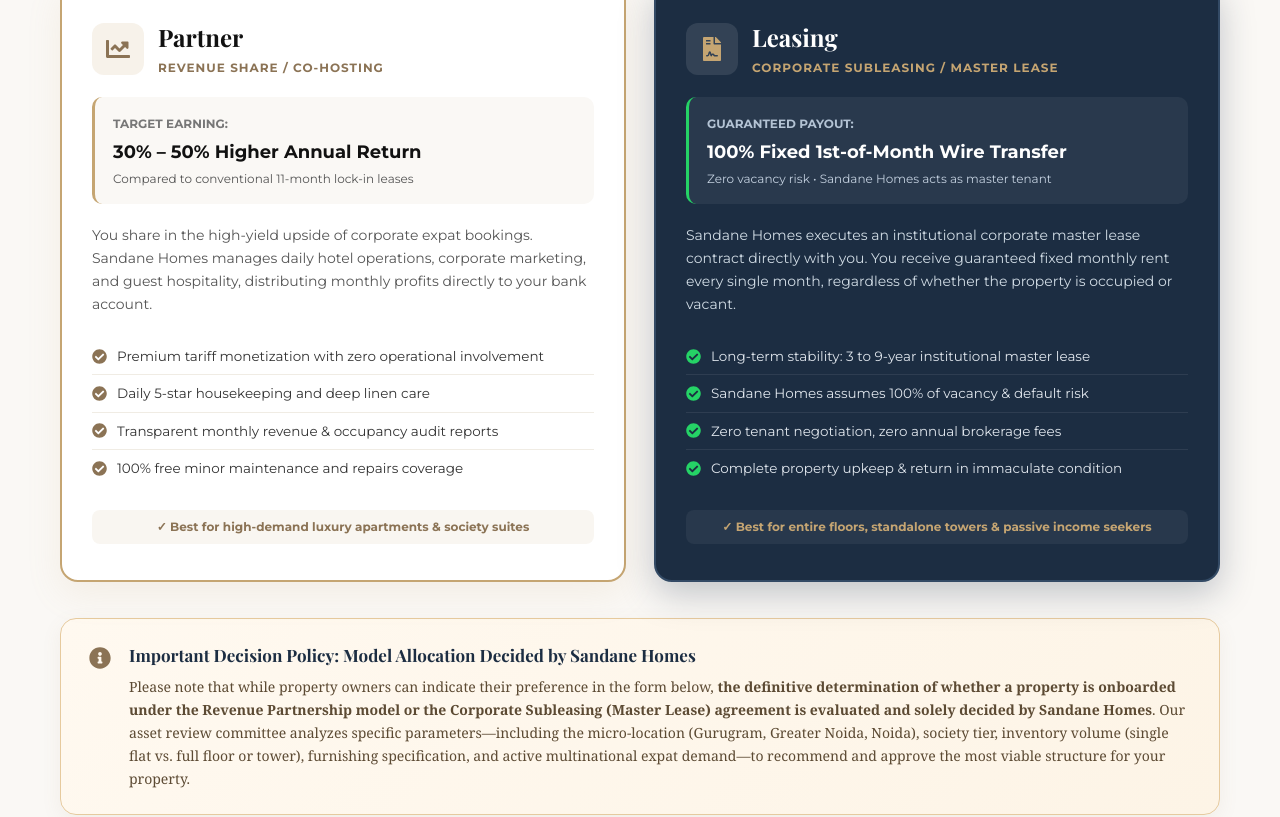
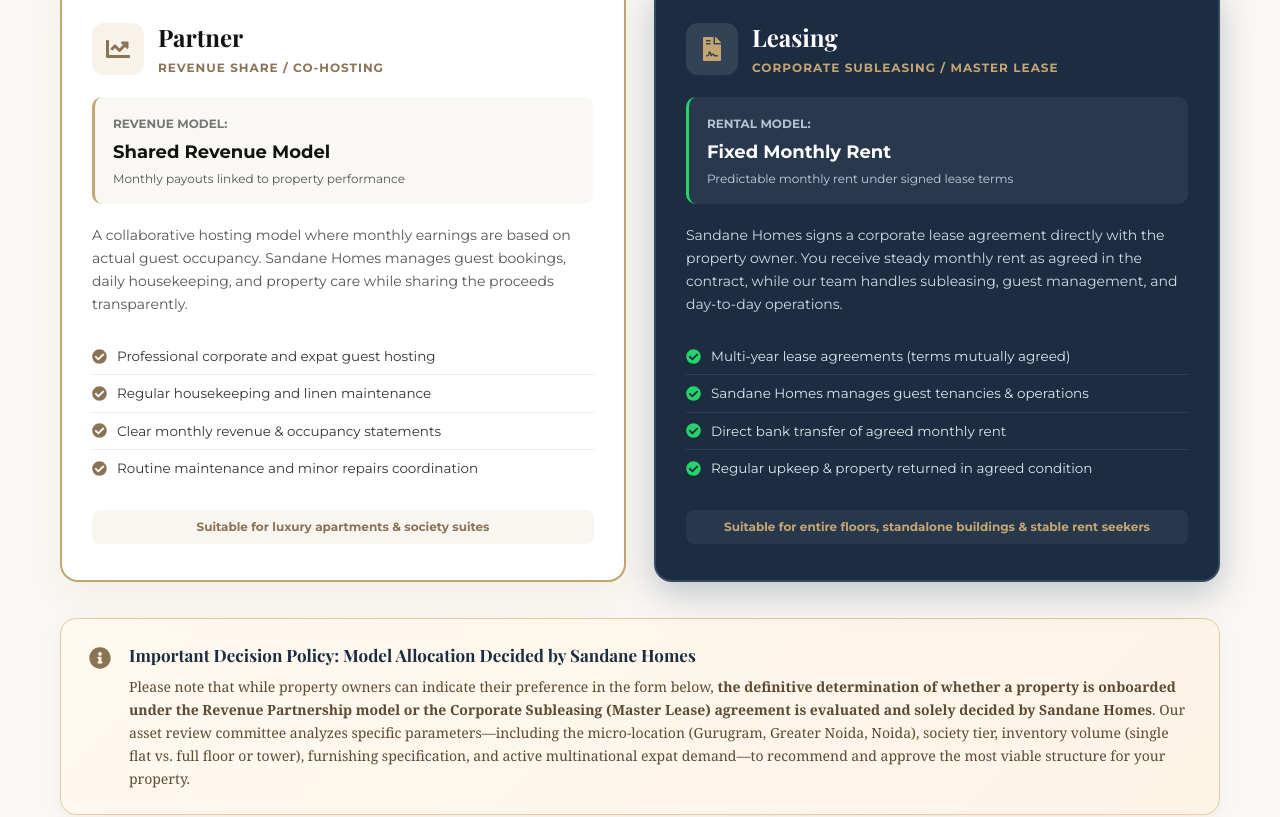
Before and after one commit to viratco/sandanehomes, a React (Vite) app: page /partner-form in a window 1280 px wide. Shown: the part 825-1642 px from the top of the page. Built offline with nearby package versions, Linux system fonts and the light colour scheme; a web font is replaced by a local one.

Commit message:
Tone down claims on partner cards and FAQs to realistic, professional descriptions

```diff
--- a/src/components/pages/PartnerApplicationPage.jsx
+++ b/src/components/pages/PartnerApplicationPage.jsx
@@ -34,9 +34,9 @@ const furnishingOptions = [
 ];
 
 const modelPreferences = [
-  { id: 'company_decides', label: 'Open to Company Evaluation (Recommended)', desc: 'Let Sandane Homes analyze the property and propose the optimal structure' },
-  { id: 'subleasing', label: 'Preference: Corporate Subleasing (Fixed Rent)', desc: 'Guaranteed 1st-of-month fixed bank transfer with zero vacancy risk' },
-  { id: 'partner', label: 'Preference: Revenue Partnership (Dynamic Yield)', desc: 'Shared performance upside targeting 30%–50% higher annual returns' }
+  { id: 'company_decides', label: 'Open to Company Evaluation (Recommended)', desc: 'Let Sandane Homes review the property and propose the most suitable structure' },
+  { id: 'subleasing', label: 'Preference: Corporate Subleasing (Fixed Rent)', desc: 'Fixed monthly rental payout under a signed lease agreement' },
+  { id: 'partner', label: 'Preference: Revenue Partnership (Shared Model)', desc: 'Shared monthly revenue linked to actual property performance' }
 ];
 
 const PartnerApplicationPage = () => {
@@ -78,23 +78,23 @@ const PartnerApplicationPage = () => {
   const partnerFaqs = [
     {
       q: "How does Sandane Homes decide between the Partner (Revenue Share) and Leasing (Subleasing) model?",
-      a: "Our property evaluation desk analyzes your property's micro-location, building and society profile, interior furnishing grade, and immediate multinational corporate demand. We then determine whether the asset is best suited for our guaranteed corporate master lease or our performance-driven revenue partnership to ensure maximum financial yield and operational stability."
+      a: "Our team reviews your property's micro-location, building condition, furnishing level, and corporate demand. We then determine whether the property is best suited for a fixed corporate sublease or a performance-linked revenue partnership."
     },
     {
       q: "When do I receive rent or revenue payouts?",
-      a: "For Corporate Subleasing agreements, fixed monthly rent is transferred directly to your registered bank account on the 1st of every month without fail. For Revenue Partnership properties, performance payouts along with itemized occupancy statements are settled by the 5th of each calendar month."
+      a: "For Corporate Subleasing agreements, monthly rent is transferred to your bank account as per the agreed schedule in the lease. For Revenue Partnership properties, revenue payouts along with monthly statements are settled on an agreed monthly date."
     },
     {
       q: "Who takes care of property repairs, maintenance, and daily cleaning?",
-      a: "Sandane Homes covers 100% of routine maintenance, plumbing, electrical servicing, air conditioning upkeep, and daily five-star housekeeping at zero additional cost to you. Your property is maintained in continuous showroom condition."
+      a: "Sandane Homes manages routine housekeeping, linen care, and coordinates regular minor upkeep (basic plumbing, electrical checks, AC servicing) to keep the apartment in good, well-maintained condition for guests."
     },
     {
       q: "Who will stay in my apartment or building?",
-      a: "Our residences exclusively host verified corporate professionals, Japanese and Korean expatriates, technical directors, and Fortune 500 business delegations. We do not accept unvetted walk-ins, and all foreign guests undergo complete Form C and FRRO verification."
+      a: "Our residences cater to corporate executives, business travelers, and expatriates. All guest check-ins follow identity verification, and foreign guests undergo standard Form C / FRRO documentation."
     },
     {
       q: "Can I partner if my apartment is unfurnished or semi-furnished?",
-      a: "Yes. For high-potential locations in Gurugram, Noida, and Greater Noida, Sandane Homes can evaluate properties in semi-furnished or bare-shell condition and provide turnkey furnishing assistance or master-lease packages tailored to corporate expat specifications."
+      a: "Yes. Sandane Homes can evaluate properties in semi-furnished or bare-shell condition and discuss furnishing assistance or leasing options depending on location and layout."
     }
   ];
 
@@ -102,7 +102,7 @@ const PartnerApplicationPage = () => {
     <div style={{ backgroundColor: '#FAF8F5', minHeight: '100vh' }}>
       <SEO
         title="Property Partner & Master Lease Application | Sandane Homes"
-        description="Apply to partner with Sandane Homes or lease your 1BHK, 2BHK, 3BHK, 4BHK apartment or building. Compare Partner vs Corporate Leasing models and receive a guaranteed evaluation within 24 hours."
+        description="Apply to partner with Sandane Homes or lease your 1BHK, 2BHK, 3BHK, 4BHK apartment or building. Compare Partner vs Corporate Subleasing models and submit your property for evaluation."
         canonical="https://www.sandanehomes.com/partner/apply"
         ogImage="https://www.sandanehomes.com/residences-og.jpg"
       />
@@ -173,7 +173,7 @@ const PartnerApplicationPage = () => {
             margin: '0 auto 30px',
             fontFamily: 'Georgia, serif'
           }}>
-            Monetize your 1 BHK, 2 BHK, 3 BHK, 4 BHK, luxury floor, or full building. We transform premium residential assets into 5-star corporate serviced residences for Japanese, Korean, and MNC expat executives across Gurugram, Noida, and Greater Noida.
+            Monetize your 1 BHK, 2 BHK, 3 BHK, 4 BHK, builder floor, or full building. We manage quality residential assets as corporate serviced residences for corporate professionals and expatriates across Gurugram, Noida, and Greater Noida.
           </p>
 
           <div style={{ display: 'flex', gap: '16px', justifyContent: 'center', flexWrap: 'wrap' }}>
@@ -299,29 +299,29 @@ const PartnerApplicationPage = () => {
                 marginBottom: '20px',
                 borderLeft: '3px solid #C5A572'
               }}>
-                <span style={{ fontSize: '12px', color: '#777', textTransform: 'uppercase', fontWeight: '700' }}>Target Earning:</span>
+                <span style={{ fontSize: '12px', color: '#777', textTransform: 'uppercase', fontWeight: '700' }}>Revenue Model:</span>
                 <p style={{ fontSize: '18px', fontWeight: '800', color: '#111', margin: '4px 0 0' }}>
-                  30% – 50% Higher Annual Return
+                  Shared Revenue Model
                 </p>
-                <span style={{ fontSize: '12px', color: '#555' }}>Compared to conventional 11-month lock-in leases</span>
+                <span style={{ fontSize: '12px', color: '#555' }}>Monthly payouts linked to property performance</span>
               </div>
 
               <p style={{ fontSize: '14px', color: '#555', lineHeight: '1.65', marginBottom: '22px' }}>
-                You share in the high-yield upside of corporate expat bookings. Sandane Homes manages daily hotel operations, corporate marketing, and guest hospitality, distributing monthly profits directly to your bank account.
+                A collaborative hosting model where monthly earnings are based on actual guest occupancy. Sandane Homes manages guest bookings, daily housekeeping, and property care while sharing the proceeds transparently.
               </p>
 
               <ul style={{ listStyle: 'none', padding: 0, margin: '0 0 24px 0' }}>
                 <li style={{ padding: '8px 0', borderBottom: '1px solid #F0ECE4', fontSize: '13.5px', color: '#333', display: 'flex', alignItems: 'center', gap: '10px' }}>
-                  <FaCheckCircle color="#8B7355" size={15} style={{ flexShrink: 0 }} /> Premium tariff monetization with zero operational involvement
+                  <FaCheckCircle color="#8B7355" size={15} style={{ flexShrink: 0 }} /> Professional corporate and expat guest hosting
                 </li>
                 <li style={{ padding: '8px 0', borderBottom: '1px solid #F0ECE4', fontSize: '13.5px', color: '#333', display: 'flex', alignItems: 'center', gap: '10px' }}>
-                  <FaCheckCircle color="#8B7355" size={15} style={{ flexShrink: 0 }} /> Daily 5-star housekeeping and deep linen care
+                  <FaCheckCircle color="#8B7355" size={15} style={{ flexShrink: 0 }} /> Regular housekeeping and linen maintenance
                 </li>
                 <li style={{ padding: '8px 0', borderBottom: '1px solid #F0ECE4', fontSize: '13.5px', color: '#333', display: 'flex', alignItems: 'center', gap: '10px' }}>
-                  <FaCheckCircle color="#8B7355" size={15} style={{ flexShrink: 0 }} /> Transparent monthly revenue & occupancy audit reports
+                  <FaCheckCircle color="#8B7355" size={15} style={{ flexShrink: 0 }} /> Clear monthly revenue &amp; occupancy statements
                 </li>
                 <li style={{ padding: '8px 0', fontSize: '13.5px', color: '#333', display: 'flex', alignItems: 'center', gap: '10px' }}>
-                  <FaCheckCircle color="#8B7355" size={15} style={{ flexShrink: 0 }} /> 100% free minor maintenance and repairs coverage
+                  <FaCheckCircle color="#8B7355" size={15} style={{ flexShrink: 0 }} /> Routine maintenance and minor repairs coordination
                 </li>
               </ul>
             </div>
@@ -335,7 +335,7 @@ const PartnerApplicationPage = () => {
               background: 'rgba(197, 165, 114, 0.1)',
               borderRadius: '8px'
             }}>
-              ✓ Best for high-demand luxury apartments & society suites
+              Suitable for luxury apartments &amp; society suites
             </div>
           </div>
 
@@ -398,29 +398,29 @@ const PartnerApplicationPage = () => {
                 marginBottom: '20px',
                 borderLeft: '3px solid #25D366'
               }}>
-                <span style={{ fontSize: '12px', color: '#B3C3D4', textTransform: 'uppercase', fontWeight: '700' }}>Guaranteed Payout:</span>
+                <span style={{ fontSize: '12px', color: '#B3C3D4', textTransform: 'uppercase', fontWeight: '700' }}>Rental Model:</span>
                 <p style={{ fontSize: '18px', fontWeight: '800', color: '#FFF', margin: '4px 0 0' }}>
-                  100% Fixed 1st-of-Month Wire Transfer
+                  Fixed Monthly Rent
                 </p>
-                <span style={{ fontSize: '12px', color: '#C3D0DF' }}>Zero vacancy risk • Sandane Homes acts as master tenant</span>
+                <span style={{ fontSize: '12px', color: '#C3D0DF' }}>Predictable monthly rent under signed lease terms</span>
               </div>
 
               <p style={{ fontSize: '14px', color: '#D1DCE5', lineHeight: '1.65', marginBottom: '22px' }}>
-                Sandane Homes executes an institutional corporate master lease contract directly with you. You receive guaranteed fixed monthly rent every single month, regardless of whether the property is occupied or vacant.
+                Sandane Homes signs a corporate lease agreement directly with the property owner. You receive steady monthly rent as agreed in the contract, while our team handles subleasing, guest management, and day-to-day operations.
               </p>
 
               <ul style={{ listStyle: 'none', padding: 0, margin: '0 0 24px 0' }}>
                 <li style={{ padding: '8px 0', borderBottom: '1px solid rgba(255,255,255,0.08)', fontSize: '13.5px', color: '#E0E6ED', display: 'flex', alignItems: 'center', gap: '10px' }}>
-                  <FaCheckCircle color="#25D366" size={15} style={{ flexShrink: 0 }} /> Long-term stability: 3 to 9-year institutional master lease
+                  <FaCheckCircle color="#25D366" size={15} style={{ flexShrink: 0 }} /> Multi-year lease agreements (terms mutually agreed)
                 </li>
                 <li style={{ padding: '8px 0', borderBottom: '1px solid rgba(255,255,255,0.08)', fontSize: '13.5px', color: '#E0E6ED', display: 'flex', alignItems: 'center', gap: '10px' }}>
-                  <FaCheckCircle color="#25D366" size={15} style={{ flexShrink: 0 }} /> Sandane Homes assumes 100% of vacancy & default risk
+                  <FaCheckCircle color="#25D366" size={15} style={{ flexShrink: 0 }} /> Sandane Homes manages guest tenancies &amp; operations
                 </li>
                 <li style={{ padding: '8px 0', borderBottom: '1px solid rgba(255,255,255,0.08)', fontSize: '13.5px', color: '#E0E6ED', display: 'flex', alignItems: 'center', gap: '10px' }}>
-                  <FaCheckCircle color="#25D366" size={15} style={{ flexShrink: 0 }} /> Zero tenant negotiation, zero annual brokerage fees
+                  <FaCheckCircle color="#25D366" size={15} style={{ flexShrink: 0 }} /> Direct bank transfer of agreed monthly rent
                 </li>
                 <li style={{ padding: '8px 0', fontSize: '13.5px', color: '#E0E6ED', display: 'flex', alignItems: 'center', gap: '10px' }}>
-                  <FaCheckCircle color="#25D366" size={15} style={{ flexShrink: 0 }} /> Complete property upkeep & return in immaculate condition
+                  <FaCheckCircle color="#25D366" size={15} style={{ flexShrink: 0 }} /> Regular upkeep &amp; property returned in agreed condition
                 </li>
               </ul>
             </div>
@@ -434,7 +434,7 @@ const PartnerApplicationPage = () => {
               background: 'rgba(255, 255, 255, 0.05)',
               borderRadius: '8px'
             }}>
-              ✓ Best for entire floors, standalone towers & passive income seekers
+              Suitable for entire floors, standalone buildings &amp; stable rent seekers
             </div>
           </div>
         </div>
```
